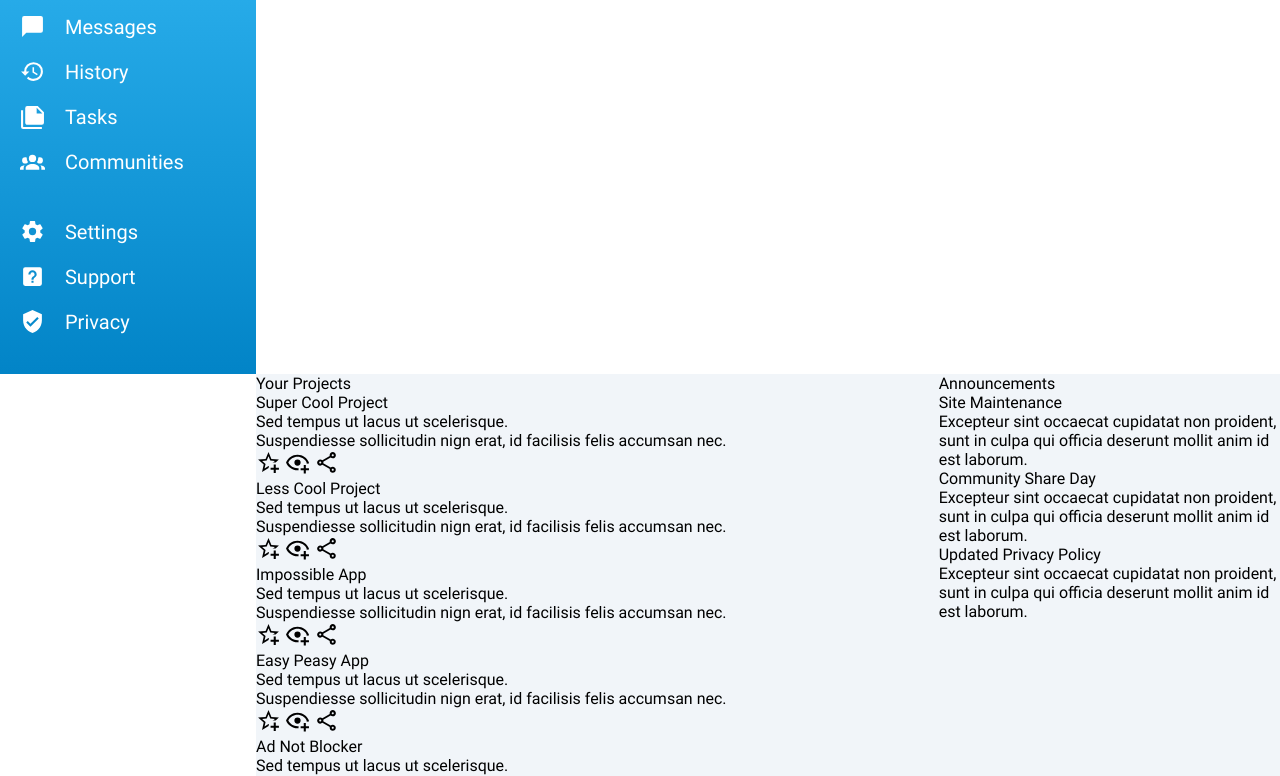
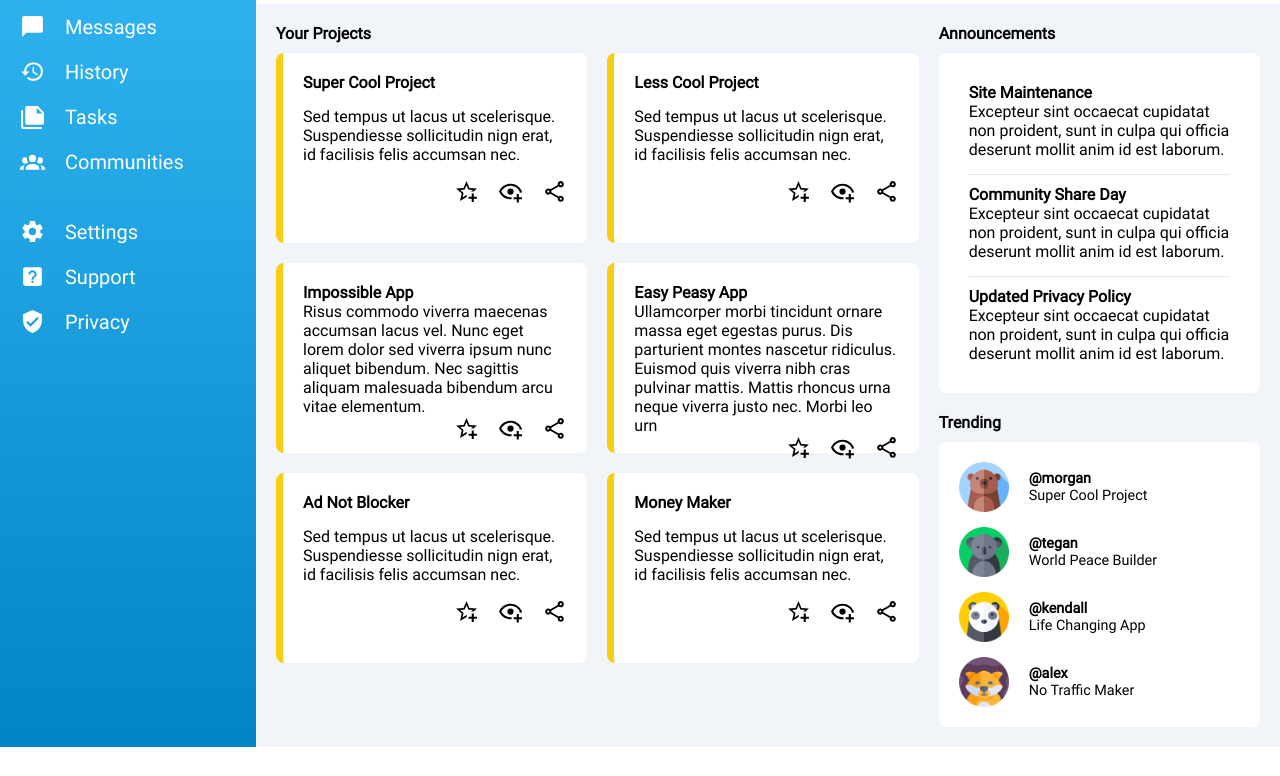
Before and after one commit to Sumermarano/admin-dashboard, a plain HTML site: page index.html in a window 1280 px wide. Shown: the part 181-957 px from the top of the page. After the commit the page ends 928 px from the top, so only its background shows below. Drawn offline with Linux system fonts and the light colour scheme.

Commit message:
finish but still broken

```diff
--- a/index.html
+++ b/index.html
@@ -100,6 +100,7 @@
 
                     <p>Your Projects</p>
 
+                    <div class="cards">
                         <div class="project-card">
                             <p class="title">Super Cool Project</p>
                             <p>Sed tempus ut lacus ut scelerisque. <br>
@@ -122,8 +123,8 @@
                     </div>
                         <div class="project-card">
                             <p class="title">Impossible App</p>
-                        <p>Sed tempus ut lacus ut scelerisque. <br>
-                            Suspendiesse sollicitudin nign erat, id facilisis felis accumsan nec.</p>
+                            <p>Risus commodo viverra maecenas accumsan lacus vel. Nunc eget lorem dolor sed viverra ipsum nunc aliquet bibendum.
+                                 Nec sagittis aliquam malesuada bibendum arcu vitae elementum.</p>
                             <div>
                                 <img class="icon" src="./assets/star-plus-outline.svg" alt="star icon">
                                 <img class="icon" src="./assets/eye-plus-outline.svg" alt="eye icon">
@@ -132,8 +133,8 @@
                         </div>
                         <div class="project-card">
                             <p class="title">Easy Peasy App</p>
-                        <p>Sed tempus ut lacus ut scelerisque. <br>
-                            Suspendiesse sollicitudin nign erat, id facilisis felis accumsan nec.</p>
+                            <p>Ullamcorper morbi tincidunt ornare massa eget egestas purus. Dis parturient montes nascetur ridiculus. Euismod quis viverra nibh cras pulvinar mattis.
+                                 Mattis rhoncus urna neque viverra justo nec. Morbi leo urn</p>
                             <div>
                                 <img class="icon" src="./assets/star-plus-outline.svg" alt="star icon">
                                 <img class="icon" src="./assets/eye-plus-outline.svg" alt="eye icon">
@@ -158,6 +159,7 @@
                                 <img class="icon" src="./assets/star-plus-outline.svg" alt="star icon">
                                 <img class="icon" src="./assets/eye-plus-outline.svg" alt="eye icon">
                                 <img class="icon" src="./assets/share-variant-outline.svg" alt="share icon">
+                            </div>
                         </div>
                     </div>
 
@@ -190,28 +192,28 @@
                         <div class="trending-sec">
                             <img class="avatar" src="./assets/bear.png" alt="bear avatar">
                             <div>
-                                <div>@morgan</div>
+                                <div class="user-name">@morgan</div>
                                 <div>Super Cool Project</div>
                             </div>
                         </div>
                         <div class="trending-sec">
                             <img class="avatar" src="./assets/koala.png" alt="koala avatar">
                             <div>
-                                <div>@tegan</div>
+                                <div class="user-name">@tegan</div>
                                 <div>World Peace Builder</div>
                             </div>
                         </div>
                         <div class="trending-sec">
                             <img class="avatar" src="./assets/panda.png" alt="panda avatar">
                             <div>
-                                <div>@kendall</div>
+                                <div class="user-name">@kendall</div>
                                 <div>Life Changing App</div>
                             </div>
                         </div>
                         <div class="trending-sec">
                             <img class="avatar" src="./assets/fox.png" alt="fox avatar">
                             <div>
-                                <div>@alex</div>
+                                <div class="user-name">@alex</div>
                                 <div>No Traffic Maker</div>
                             </div>
                         </div>
--- a/styles.css
+++ b/styles.css
@@ -25,6 +25,7 @@
     background: linear-gradient(#38bdf8, #0284c7);
     color: white;
     padding: 20px;
+    grid-row: 1 / 3;
 }
 
 .white-icon {
@@ -150,6 +151,7 @@
     padding: 8px 24px;
     border-radius: 24px;
     margin-left: 20px;
+    margin-top: 15px;
 }
 
 
@@ -161,12 +163,90 @@
     background-color: #f1f5f9;
     display: grid;
     grid-template-columns: 2fr 1fr;
+    gap: 20px;
+    padding: 20px;
 }
 
 .projects {
-    grid-template-columns: repeat(auto-fit, minmax(250px, 1fr));
+    grid-row: 1 / 3;
+}
+
+.cards {
+    display: grid;
+    grid-template-columns: repeat(auto-fit, minmax(260px, 1fr));
+    gap: 20px;
+}
+
+.projects > p,
+.announcements > p,
+.trending > p {
+    font-weight: bold;
+    margin-bottom: 10px;
+}
+
+.project-card {
+    background-color: white;
+    padding: 20px;
+    border-left: 7px solid #facc15;
+    border-radius: 8px;
+    height: 150px;
+
+    display: grid;
+
+}
+
+.project-card div {
+    justify-self: end;
+}
+
+.project-card img {
+    margin-left: 15px;
+}
+
+.title {
+    font-weight: bold;
+}
+
+.announcement-card {
+    background-color: white;
+    padding: 30px;
+    border-radius: 8px;
+}
+
+.announcement-sec {
+    padding-bottom: 15px;
+    border-bottom: 1px solid #e2e8f0;
+    margin-bottom: 10px;
+}
+
+.announcement-sec:last-child {
+    padding-bottom: 0px;
+    margin-bottom: 0px;
+    border-bottom: none;
 }
 
 .trending {
     grid-column: 2;
 }
+
+.trending-card {
+    background-color: white;
+    padding: 20px;
+    border-radius: 8px;
+}
+
+.trending-sec {
+    margin-bottom: 15px;
+    display: flex;
+    align-items: center;
+    gap: 20px;
+    font-size: 0.9rem;
+}
+
+.trending-sec:last-child {
+    margin-bottom: 0px;
+}
+
+.user-name {
+    font-weight: bold;
+}
```
Lines whose indentation alone changed are shown as unchanged.
